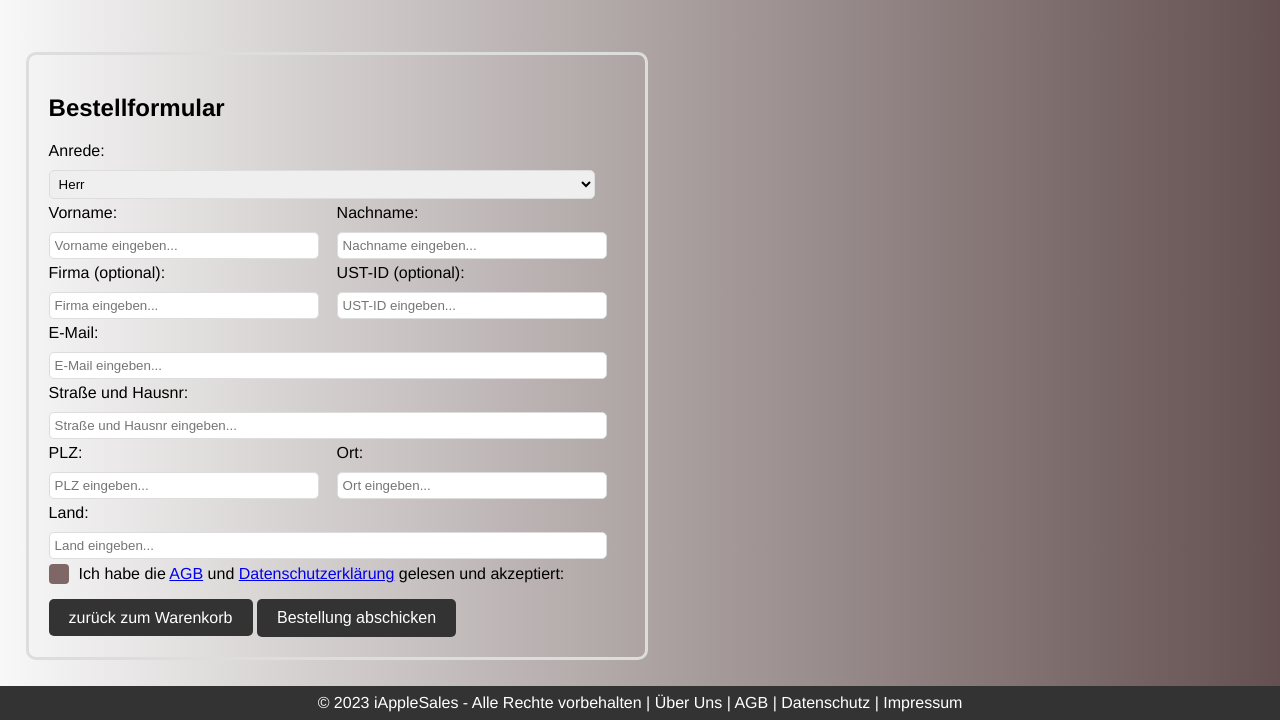
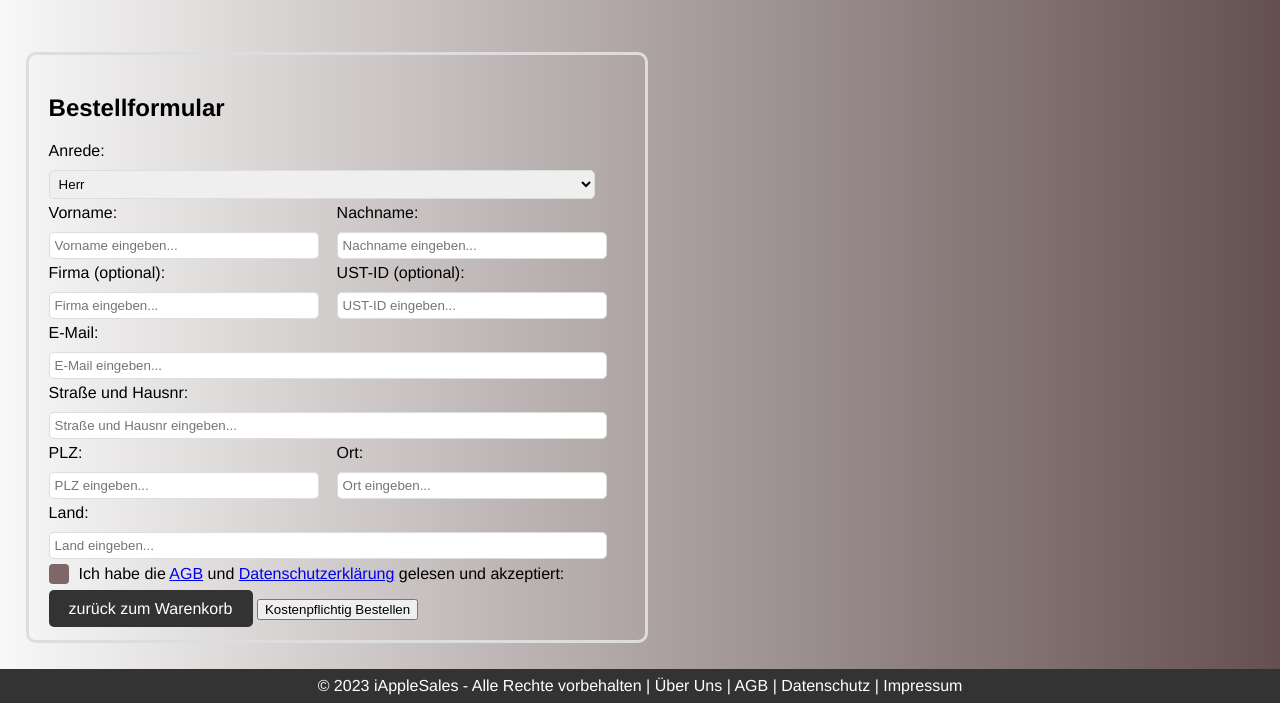
Before and after one commit to Aledjif1/VSC-Web2-Prak_responsive2.3, a plain HTML site: page Frontend/zusammenfassung.html in a window 1280 px wide. Shown: the part 725-1445 px from the top of the page. Drawn offline with Linux system fonts and the light colour scheme.

Commit message:
Warenkorb anpassung

```diff
--- a/Frontend/zusammenfassung.html
+++ b/Frontend/zusammenfassung.html
@@ -156,8 +156,8 @@
                     </label>
                 </div>
                 <div class="form-group">
-                    <a class="back-to-page-button" href="warenkorb.html">zurück zum Warenkorb</a>
-                    <button type="submit" class="add-to-cart-button">Bestellung abschicken</button>
+                    <a class="back-to-page-button" href="default_warenkorb.html">zurück zum Warenkorb</a>
+                    <button type="submit" class="order-confirmation-button">Kostenpflichtig Bestellen</button>
                 </div>
             </form>
         </div>
```
Also changed, not shown: Frontend/default_produktdetail.html (+1 -1 lines).
